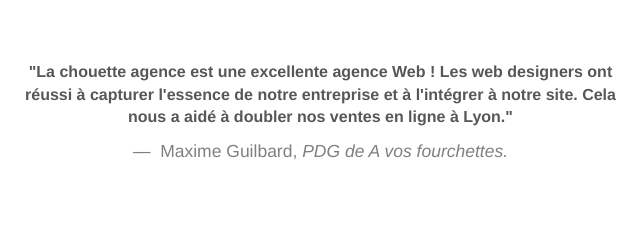
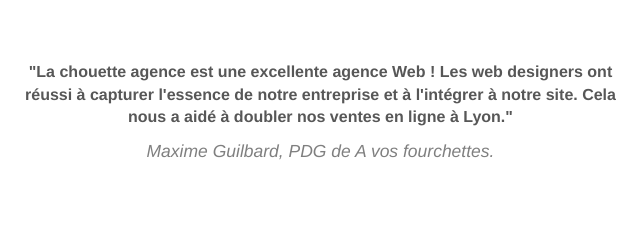
Before and after one commit to sjdeveloppement/jahanSerra_4_03032021, a plain HTML site: page new-project/index.html in a window 1280 px wide. Shown: the part 920-1160 px from the top of the page, 322-962 px from the left. Drawn offline with Linux system fonts and the light colour scheme.

Commit message:
suppresion de figcaption

```diff
--- a/new-project/index.html
+++ b/new-project/index.html
@@ -128,7 +128,7 @@
 				<!-- Delete texted img add blockquote with cite -->
 				<blockquote>
 					<p>"La chouette agence est une excellente agence Web ! Les web designers ont réussi à capturer l'essence de notre entreprise et à l'intégrer à notre site. Cela nous a aidé à doubler nos ventes en ligne à Lyon."</p>
-					<figcaption> Maxime Guilbard, <cite>PDG de A vos fourchettes.</cite></figcaption>
+					<cite> Maxime Guilbard, PDG de A vos fourchettes.</cite>
 				</blockquote>
 
 			</div>
```
